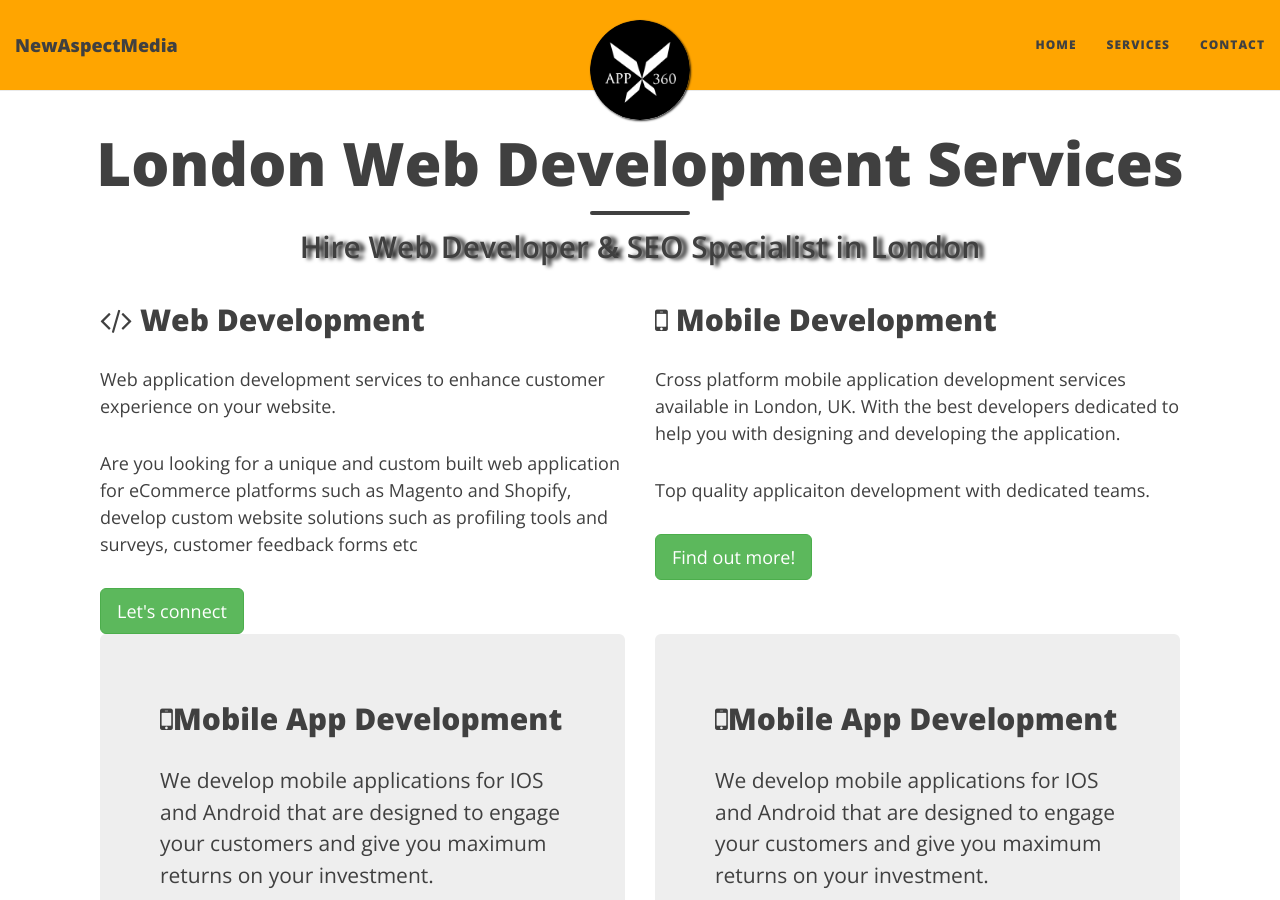
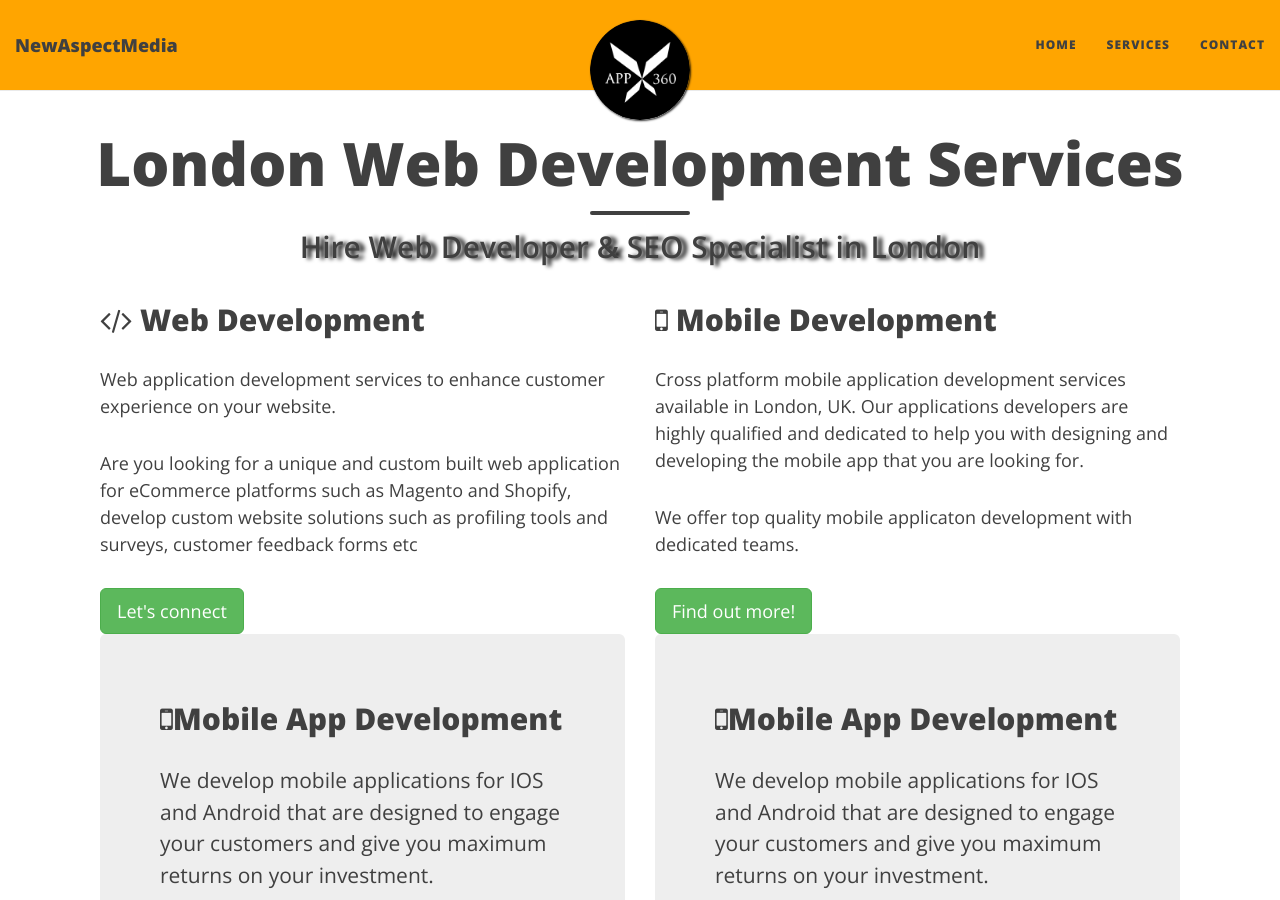
Before and after one commit to newmedia77/appxnam, a Jekyll site: the page built from index.html, in a window 1280 px wide and 900 px high. Built offline with Jekyll 4.4.1, drawn with Linux system fonts in a browser that asks for light colours; nearby versions of some CDN libraries; the list of posts is cut into pages by our own code.

Commit message:
andreas
home

```diff
--- a/index.html
+++ b/index.html
@@ -14,8 +14,8 @@ subtitle: Hire Web Developer &amp; SEO Specialist in London
   </div>
 <div class="col-xs-12 col-sm-6 col-lg-6">
     <h2><i class="fa fa-mobile"></i> Mobile Development</h2>
-    <p>Cross platform mobile application development services available in London, UK. With the best developers dedicated to help you with designing and developing the application. </p>
-    <p>Top quality applicaiton development with dedicated teams.</p>
+    <p>Cross platform mobile application development services available in London, UK. Our applications developers are highly qualified and dedicated to help you with designing and developing the mobile app that you are looking for. </p>
+    <p>We offer top quality mobile applicaton development with dedicated teams.</p>
   <div class="get-started-wrap">
     <a class="btn btn-success btn-lg get-started-btn" href="https://github.com/daattali/beautiful-jekyll#readme">Find out more!</a>
   </div>
```
